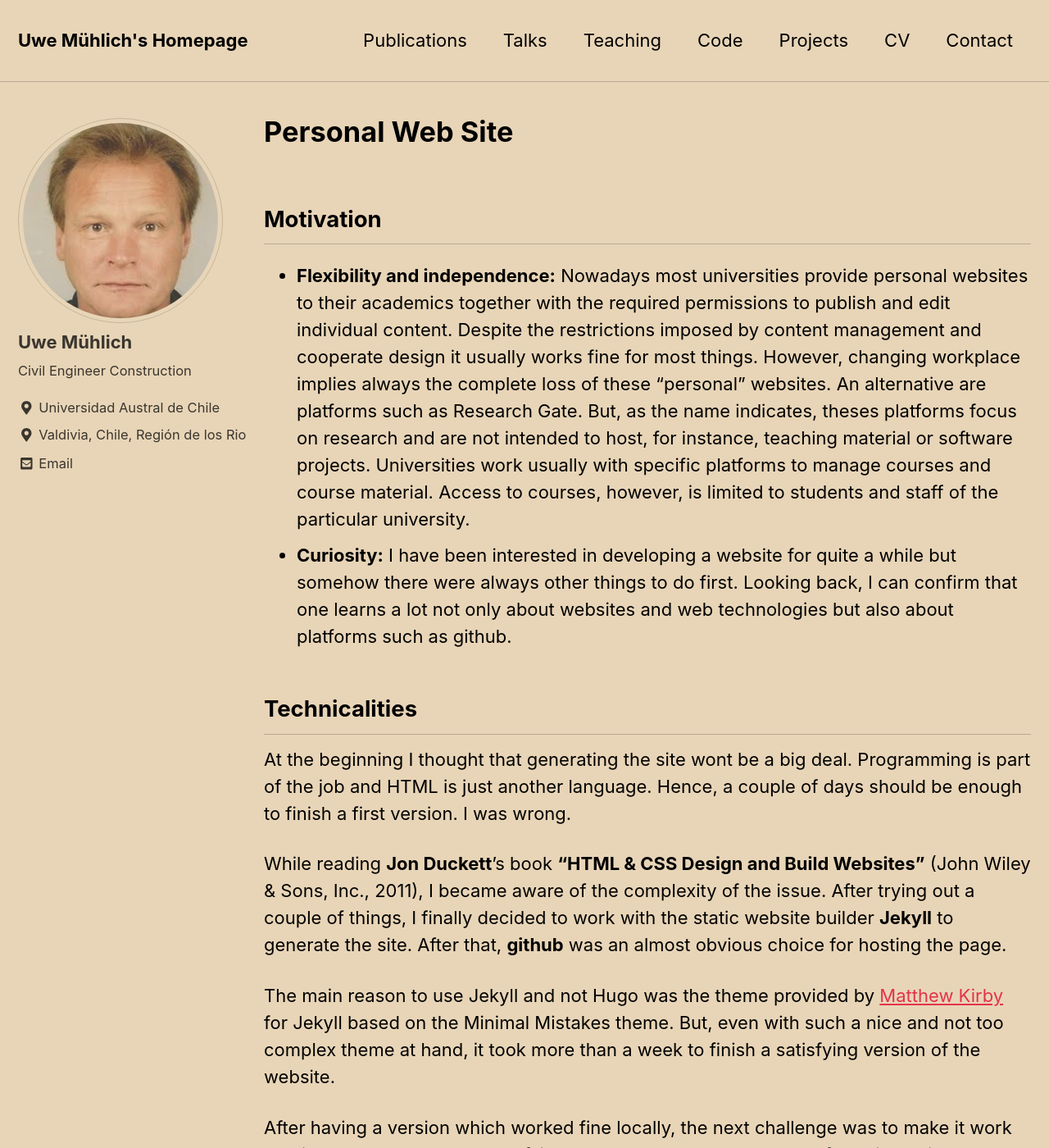
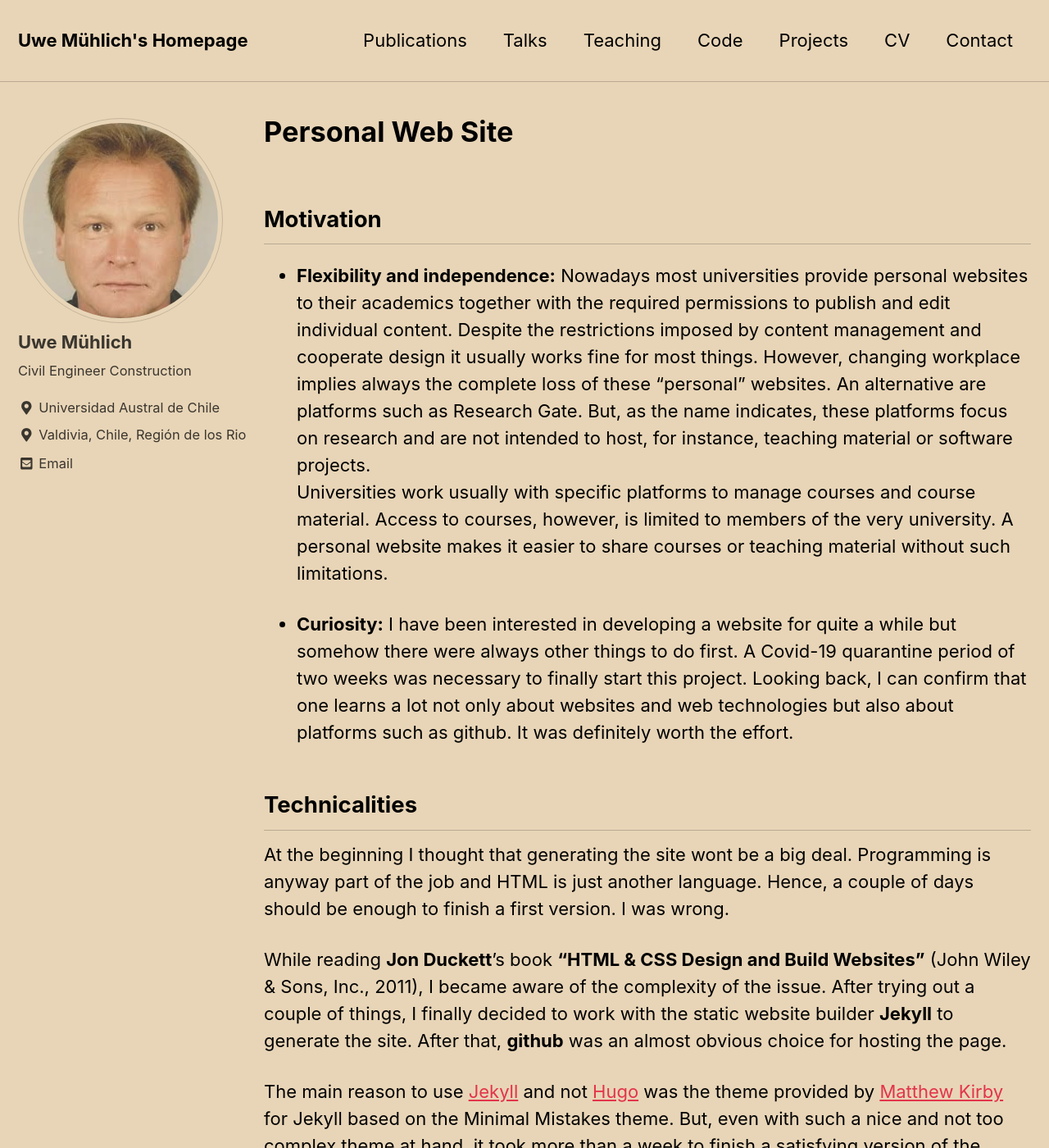
Before and after one commit to UweMuehlich/MyAcademic, a Jekyll site: the page built from _projects/p3.md, in a window 1280 px wide and 1400 px high. Shown: the whole window at 82% size. Built offline with Jekyll 4.4.1, drawn with Linux system fonts in a browser that asks for light colours; nearby versions of some CDN libraries; some of the changed text lies outside the part shown.

Commit message:
Update p3.md

```diff
--- a/_projects/p3.md
+++ b/_projects/p3.md
@@ -10,22 +10,25 @@ classes: wide
 
 
 ## Motivation
-* **Flexibility and independence:** Nowadays most universities provide personal websites to their academics together with the required permissions to publish and edit individual content.  Despite the restrictions imposed by  content management and cooperate design it usually works fine for most things. However, changing workplace implies always the complete loss of these "personal" websites. An alternative are platforms such as Research Gate. But, as the name indicates, theses platforms focus on research and are not intended to host, for instance, teaching material or software projects. Universities work usually with specific platforms to manage courses and course material. Access to courses, however, is limited to students and staff of the particular university.
-* **Curiosity:** I have been interested in developing a website for quite a while but somehow there were always other things to do first. Looking back, I can confirm that one learns a lot not only about websites and web technologies but also about platforms such as github.
+* **Flexibility and independence:** Nowadays most universities provide personal websites to their academics together with the required permissions to publish and edit individual content.  Despite the restrictions imposed by  content management and cooperate design it usually works fine for most things. However, changing workplace implies always the complete loss of these "personal" websites. An alternative are platforms such as Research Gate. But, as the name indicates, these platforms focus on research and are not intended to host, for instance, teaching material or software projects.\
+Universities work usually with specific platforms to manage courses and course material. Access to courses, however, is limited to members of the very  university. A personal website makes it easier to share courses or teaching material without such limitations.
+
+
+* **Curiosity:** I have been interested in developing a website for quite a while but somehow there were always other things to do first. A Covid-19 quarantine period of two weeks was necessary to finally start this project. Looking back, I can confirm that one learns a lot not only about websites and web technologies but also about platforms such as github. It was definitely worth the effort.
 
 ## Technicalities
 
-At the beginning I thought that generating the site wont be a big deal. Programming is part of the job and HTML is just another language. Hence, a couple of days should be enough to finish a first version. I was wrong.
+At the beginning I thought that generating the site wont be a big deal. Programming is anyway part of the job and HTML is just another language. Hence, a couple of days should be enough to finish a first version. I was wrong.
 
 While reading **Jon Duckett**'s book **"HTML & CSS Design and Build Websites"** (John Wiley & Sons, Inc., 2011), I became aware of
 the complexity of the issue. After trying out a couple of things, I finally decided to work with the static website builder  **Jekyll** to generate the site. After that,  **github** was an almost obvious choice for hosting the page.
 
 
-The main reason to use Jekyll and not Hugo was the theme provided by
+The main reason to use <a href="https://jekyllrb.com/" class="uline" target="_blank">Jekyll</a> and not <a href="https://gohugo.io/" class="uline" target="_blank">Hugo</a> was the theme provided by
 <a href="https://matthewkirby.github.io/code/academic_profile" class="uline" target="_blank">Matthew Kirby</a> for Jekyll based on the Minimal Mistakes theme. But, even with such a nice and not too complex theme at hand, it took more than a week to finish a satisfying version of the website.
 
 After having a version which worked fine locally, the next challenge was to make it work on github because a number of  links were broken. Eventually, the following adjustments solved these issues:
-* Set <span  style="color:red">baseurl: "/"</span> and  <span  style="color:red">url: "https://uwemuehlich.github.io"</span> in the site settings part of "_config.yml".
+* Set <span  style="color:red">baseurl: "/"</span> and  <span  style="color:red">url: "https://uwemuehlich.github.io"</span> (in my case, of course) in the site settings part of "_config.yml".
 * Suppose, in the root directory of the site there is a folder "file" which contains "image.png". To embed the image use {% raw %} {{site.url}}{{site.baseurl}}/files/image.png {% endraw %} to define the link, for instance,\
 <span  style="color:red"> {% raw %}  src="{{site.url}}{{site.baseurl}}/files/image.png" alt="centered image" /> {% endraw %} </span> \
 witin an HTML paragraph environment.
```
